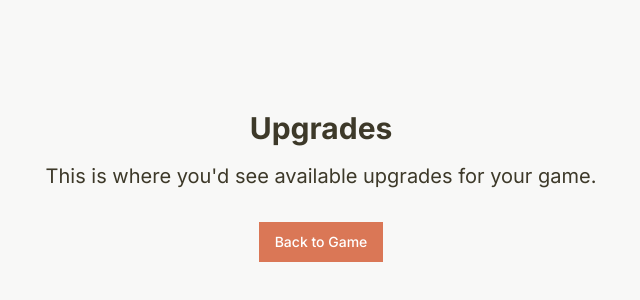
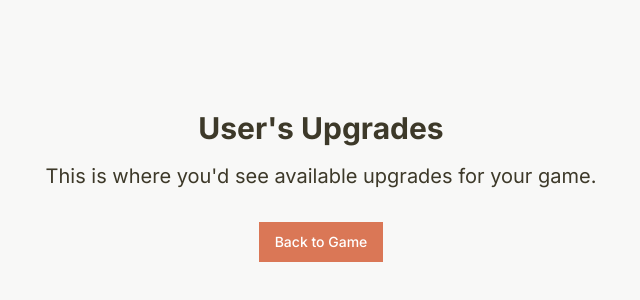
Before and after one commit to mkrtchianart/eldino, a Next.js app: page /upgrades in a window 1280 px wide. Shown: the part 214-514 px from the top of the page, without its empty margins (319-959 px from the left). Built offline with nearby package versions, Linux system fonts and the light colour scheme.

Commit message:
Update page.tsx

```diff
--- a/app/upgrades/page.tsx
+++ b/app/upgrades/page.tsx
@@ -4,7 +4,7 @@ import { Button } from "@/components/ui/button";
 export default function UpgradesPage() {
   return (
     <div className="min-h-screen bg-[#F8F8F7] flex flex-col items-center justify-center p-4">
-      <h1 className="text-3xl font-bold mb-4">Upgrades</h1>
+      <h1 className="text-3xl font-bold mb-4">User&apos;s Upgrades</h1>
       <p className="text-xl mb-8">This is where you'd see available upgrades for your game.</p>
       <Link href="/" passHref>
         <Button className="bg-[#da7756] hover:bg-[#bd5d3a] text-white">
```
